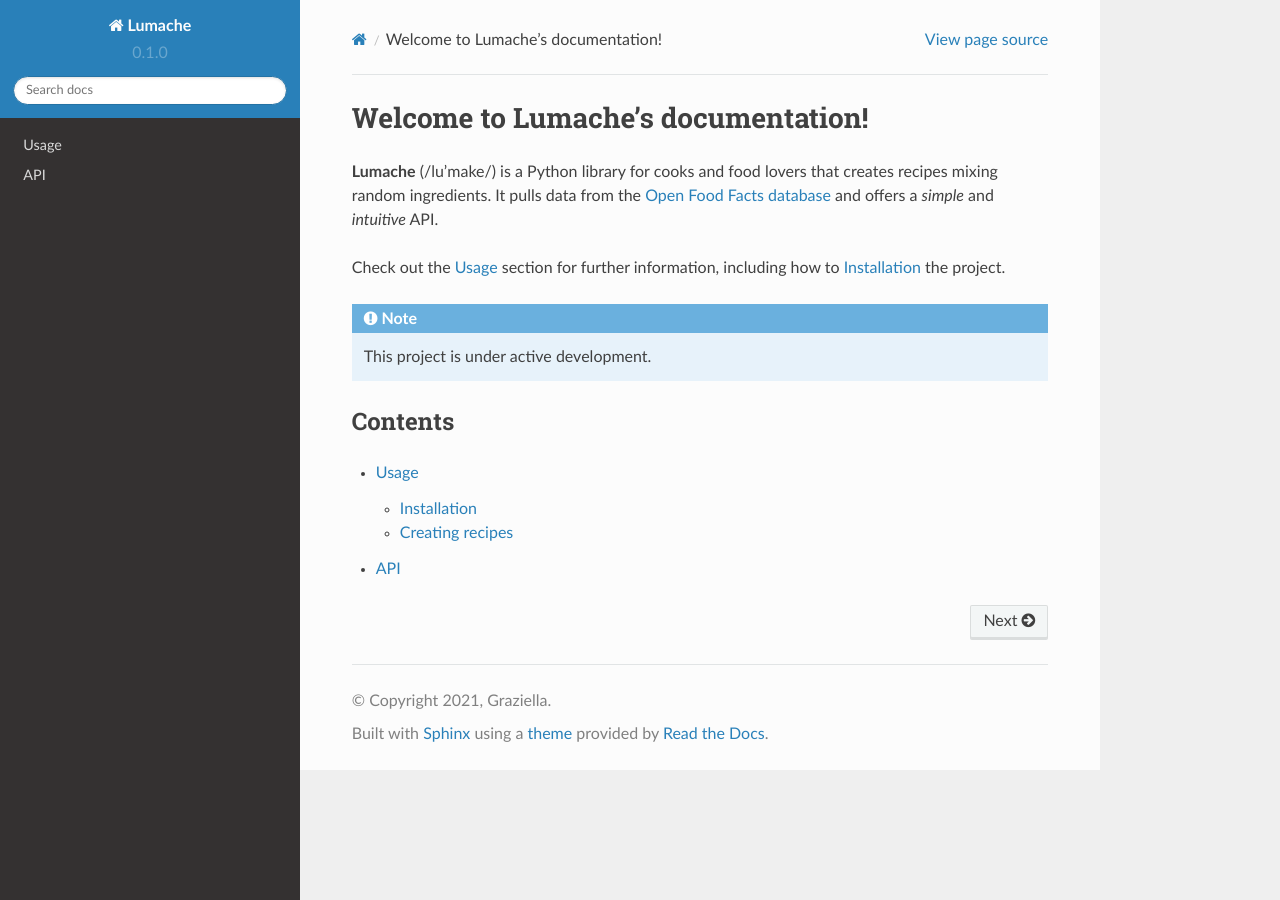
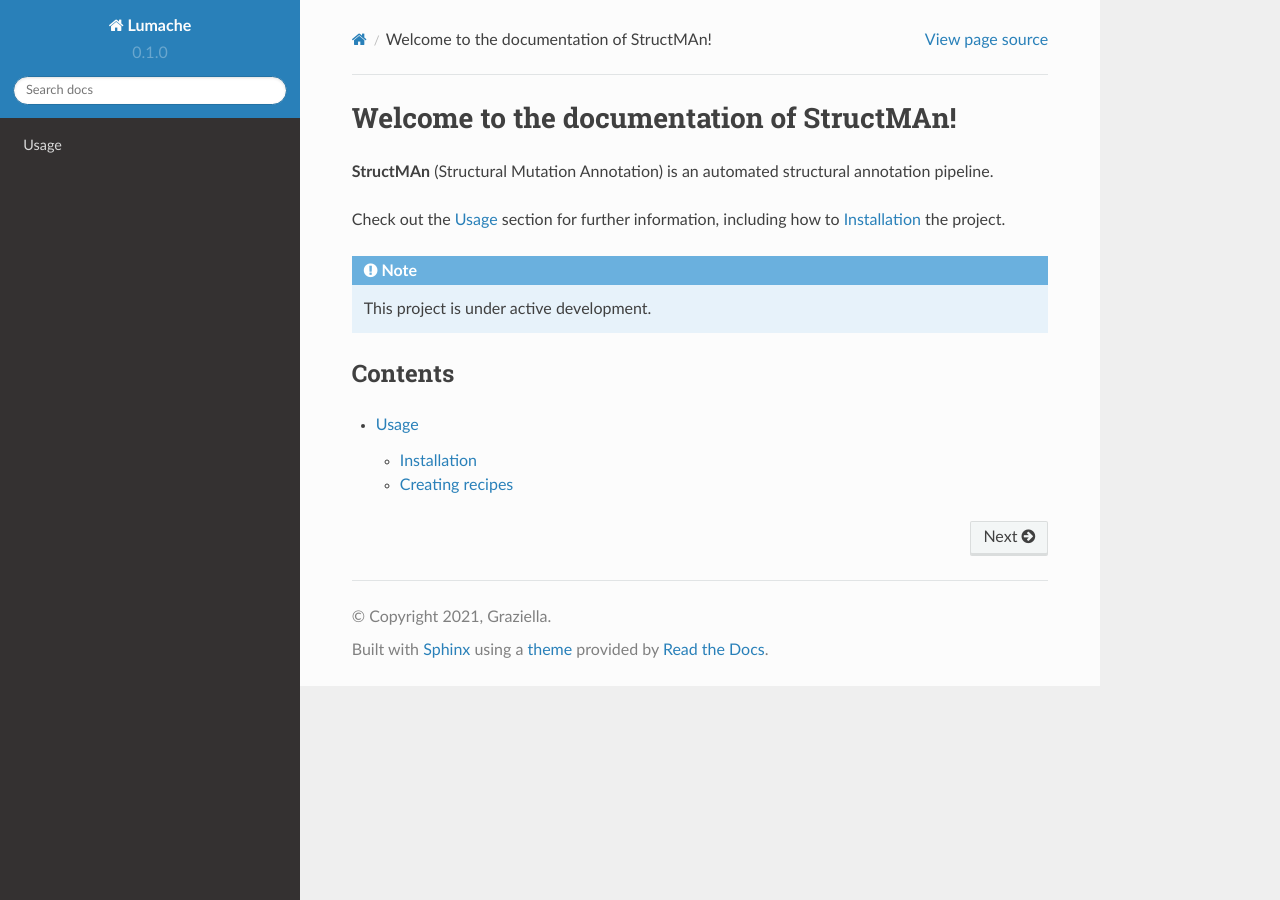
Before and after one commit to kalininalab/StructMAn, a Sphinx documentation site: the page built from docs/source/index.rst, in a window 1280 px wide. Built offline with Sphinx 7.4.7 and the Read the Docs theme 2.0.0, drawn with Linux system fonts in a browser that asks for light colours.

Commit message:
Update index.rst

```diff
--- a/docs/source/index.rst
+++ b/docs/source/index.rst
@@ -1,10 +1,7 @@
-Welcome to Lumache's documentation!
+Welcome to the documentation of StructMAn!
 ===================================
 
-**Lumache** (/lu'make/) is a Python library for cooks and food lovers
-that creates recipes mixing random ingredients.
-It pulls data from the `Open Food Facts database <https://world.openfoodfacts.org/>`_
-and offers a *simple* and *intuitive* API.
+**StructMAn** (Structural Mutation Annotation) is an automated structural annotation pipeline.
 
 Check out the :doc:`usage` section for further information, including
 how to :ref:`installation` the project.
@@ -19,4 +16,3 @@ Contents
 .. toctree::
 
    usage
-   api
```
